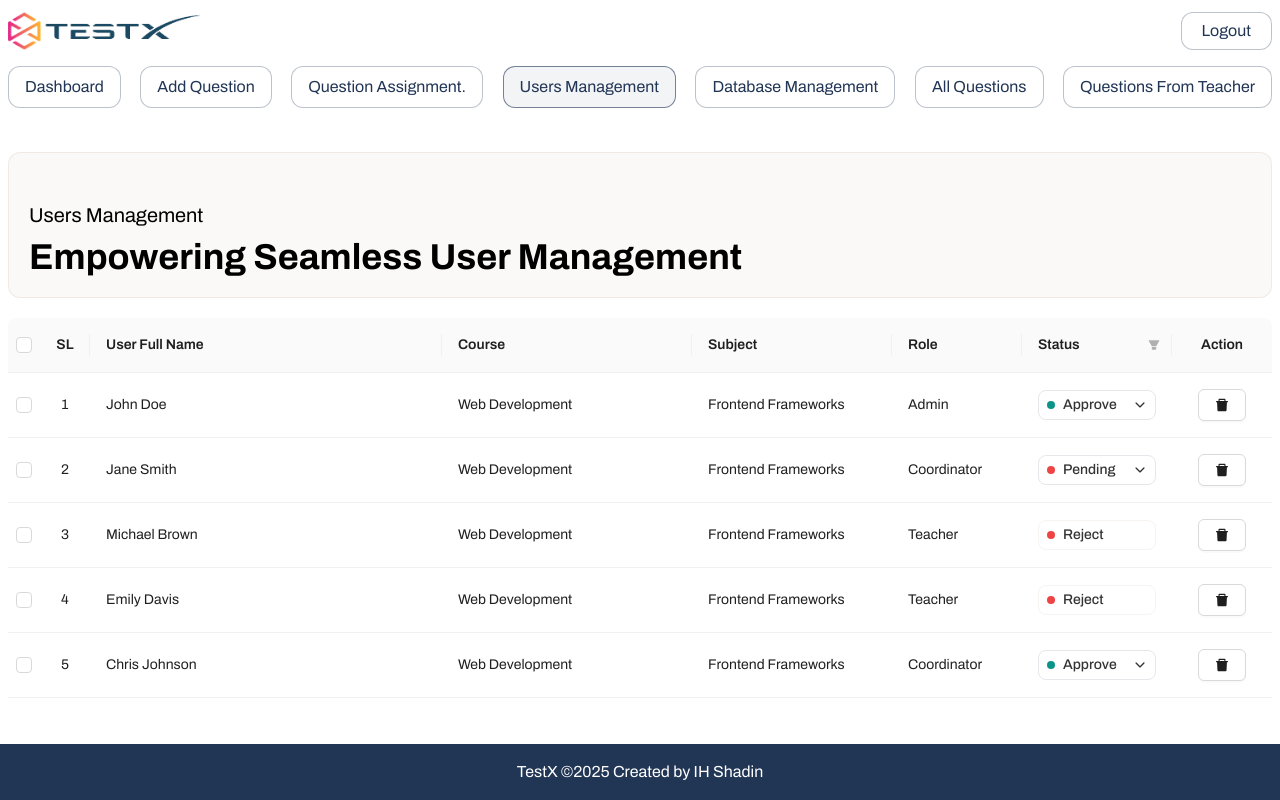
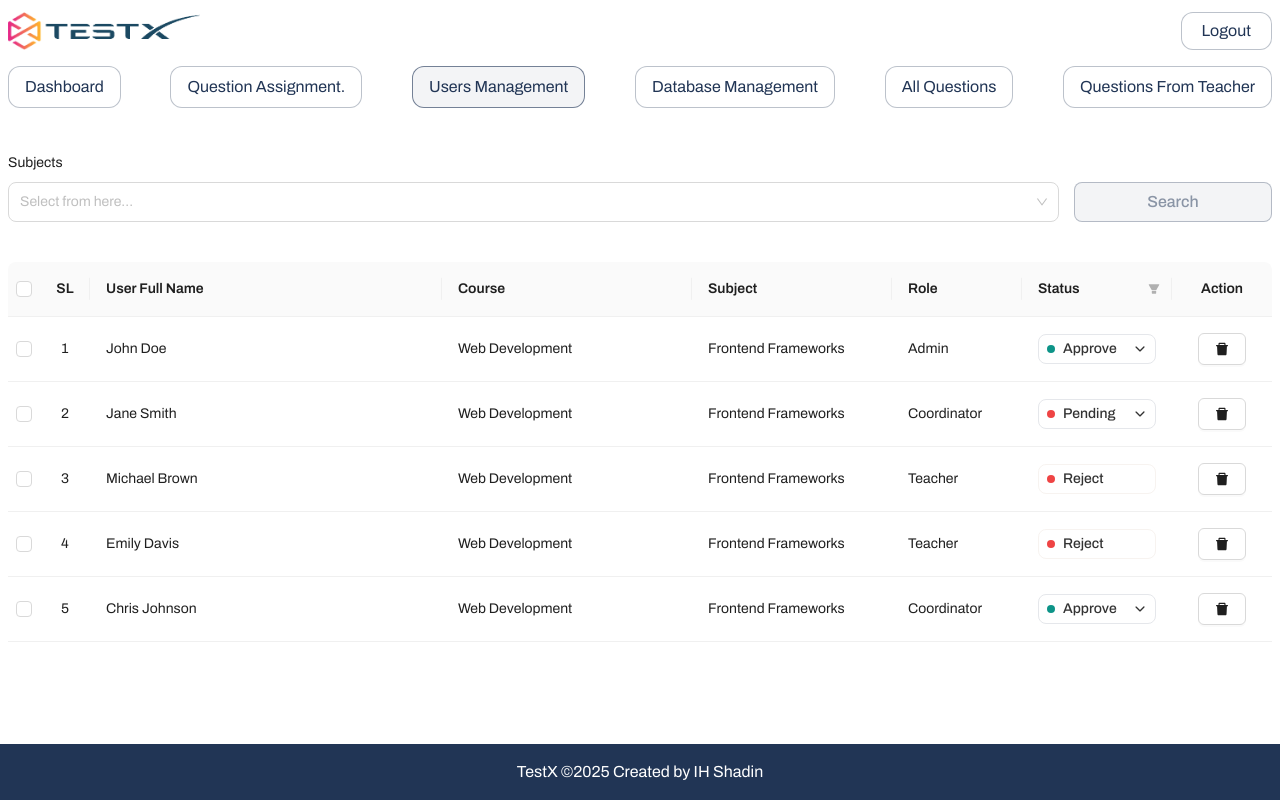
Before and after one commit to ihshadin/testx, a Next.js app: page /users-management in a window 1280 px wide. Built offline with nearby package versions, Linux system fonts and the light colour scheme.

Commit message:
User management tab complete

```diff
--- a/src/app/(CommonLayout)/users-management/page.tsx
+++ b/src/app/(CommonLayout)/users-management/page.tsx
@@ -1,4 +1,5 @@
 import AllUsersList from "@/components/Users";
+import FilterUsers from "@/components/Users/FilterUsers";
 import React from "react";
 
 const UserManagementPage = () => {
@@ -6,7 +7,7 @@ const UserManagementPage = () => {
     <section>
       <div className="max-w-7xl mx-auto py-8 px-2 ">
         {/* <h4 className="text-2xl lg:text-3xl font-bold">Database Management</h4> */}
-        <div className="flex flex-col md:flex-row justify-between md:items-end bg-secondary/10 border border-secondary/30 rounded-xl px-5 pt-12 pb-5 mb-5">
+        {/* <div className="flex flex-col md:flex-row justify-between md:items-end bg-secondary/10 border border-secondary/30 rounded-xl px-5 pt-12 pb-5 mb-5">
           <div className="justify-start items-center rounded-xl">
             <h6 className="text-base md:text-xl text-myColor mb-1 md:mb-2 font-archivo">
               Users Management
@@ -15,8 +16,11 @@ const UserManagementPage = () => {
               Empowering Seamless User Management
             </h4>
           </div>
+        </div> */}
+        <div>
+          <FilterUsers />
         </div>
-        <div className="">
+        <div className="mt-10">
           <AllUsersList />
         </div>
       </div>
--- a/src/components/Header/MenuItems.tsx
+++ b/src/components/Header/MenuItems.tsx
@@ -5,7 +5,7 @@ import { usePathname } from "next/navigation";
 
 const menuItems = [
   { label: "Dashboard", slug: "/" },
-  { label: "Add Question", slug: "/add-question" },
+  // { label: "Add Question", slug: "/add-question" },
   { label: "Question Assignment.", slug: "/question-assignment" },
   { label: "Users Management", slug: "/users-management" },
   { label: "Database Management", slug: "/database-management" },
--- /dev/null
+++ b/src/components/Users/FilterUsers.tsx
@@ -0,0 +1,72 @@
+"use client";
+import React, { useState } from "react";
+import { Col, Form, Input, Row, Select } from "antd";
+
+const FilterUsers = () => {
+  const [subjects, setSubjects] = useState([]);
+  const [isBtnDisabled, setIsBtnDisabled] = useState(true);
+  const [form] = Form.useForm();
+  // TODO: type problem
+
+  const subjectsData: any = [
+    { _id: "1", label: "Anatomy", courseId: "2" },
+    { _id: "2", label: "Physiology", courseId: "1" },
+    { _id: "3", label: "Math", courseId: "1" },
+    { _id: "4", label: "English", courseId: "2" },
+    { _id: "5", label: "Science", courseId: "1" },
+    { _id: "6", label: "History", courseId: "3" },
+  ];
+
+  const mapToOptions = (data: any) =>
+    data.map(({ _id, label }: any) => ({ value: _id, label }));
+
+  const handleSubjectChange = (subjectId: string) => {
+    setIsBtnDisabled(false);
+  };
+
+  const onSubmit = (data: any) => {
+    console.log("Form submitted with data:", data);
+  };
+  return (
+    <div>
+      <Form
+        form={form}
+        onFinish={onSubmit}
+        requiredMark={false}
+        layout="vertical"
+      >
+        <Row gutter={15} align="bottom">
+          <Col span={20}>
+            <Form.Item
+              label="Subjects"
+              name="subjects"
+              // rules={[{ required: true, message: "Subjects is required" }]}
+              style={{ marginBottom: 0 }}
+            >
+              <Select
+                showSearch
+                placeholder="Select from here..."
+                options={mapToOptions(subjectsData)}
+                className="!h-10 !bg-transparent *:!rounded-lg "
+                onChange={handleSubjectChange}
+              />
+            </Form.Item>
+          </Col>
+          <Col span={4}>
+            <div>
+              <button
+                className="cursor-pointer disabled:cursor-not-allowed text-base font-medium block w-full bg-primary/5 hover:bg-primary disabled:bg-primary/5 text-primary hover:text-white disabled:text-primary/50 border border-primary/30 hover:border-primary/60 disabled:border-primary//30 px-4 py-1.5 h-10 rounded-lg transition duration-150"
+                type="submit"
+                disabled={isBtnDisabled}
+              >
+                Search
+              </button>
+            </div>
+          </Col>
+        </Row>
+      </Form>
+    </div>
+  );
+};
+
+export default FilterUsers;
```
